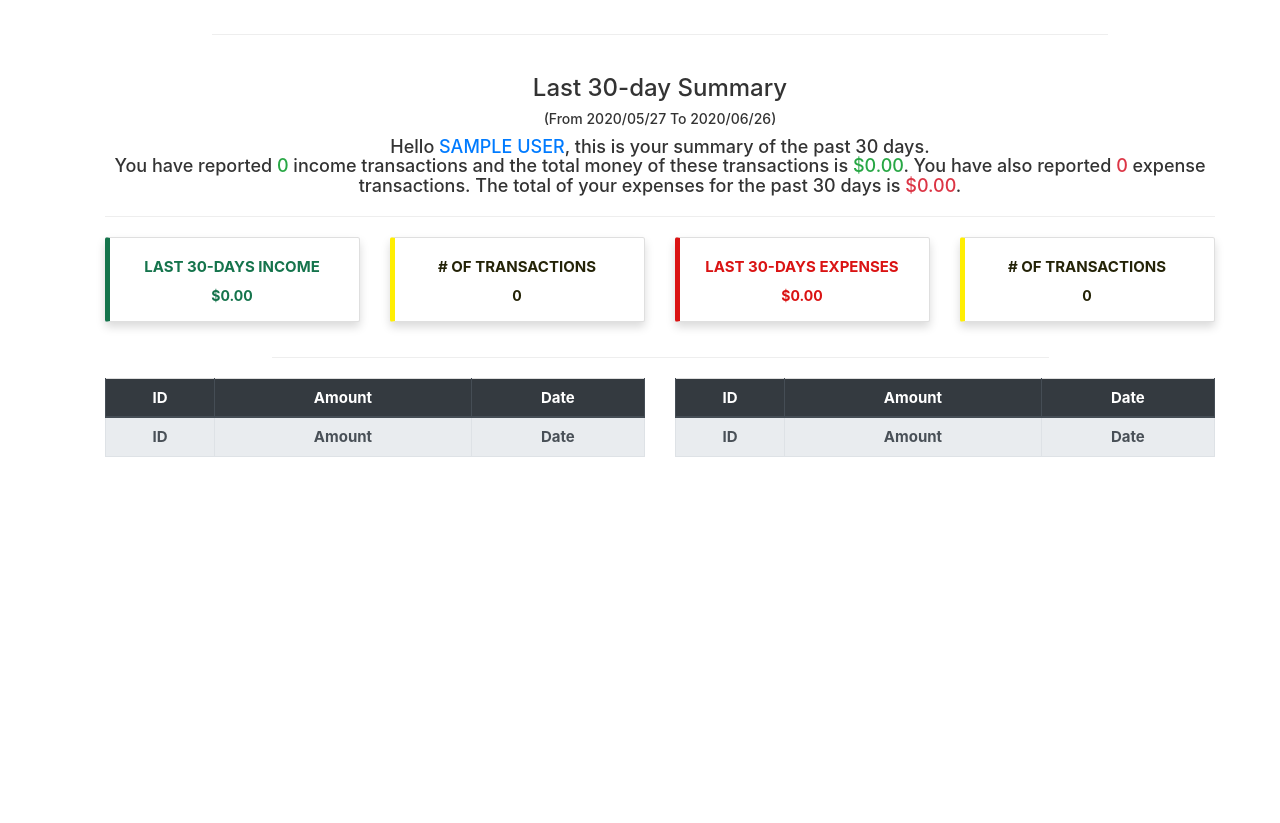
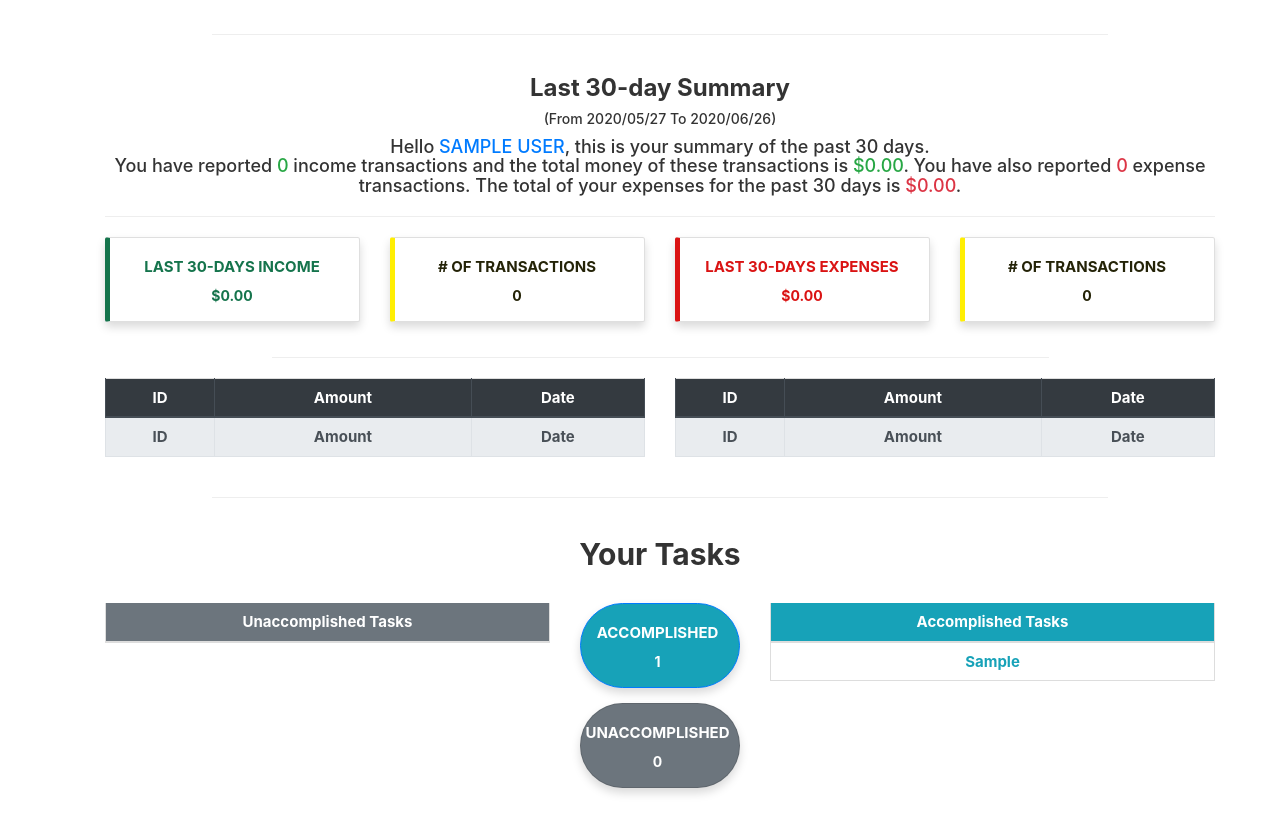
Before and after one commit to dawood96/budgetbookkeeping, a PHP site: page /dashboard.php in a window 1280 px wide. Shown: the part 674-1497 px from the top of the page. Before the commit the page ends 1131 px from the top, so only its background shows below. Run offline with PHP 8.4, Linux system fonts and the light colour scheme; the visitor is signed in with stand-in values (Sample User, id 1); tables that the repository leaves empty or names only in its code hold one stand-in row (values such as "Sample post"); lists and menus that the app fills with data are empty; some libraries are stand-ins or nearby versions.

Commit message:
tasks part is working in the dashboard page

```diff
--- a/brainstorming.php
+++ b/brainstorming.php
@@ -94,7 +94,7 @@ include 'controllers/brainstormingController.php';
 
 
         <form method="POST" action="brainstorming.php" class="input_form">
-            <input class="inputArea" type="text" required placeholder="Enter a tasks" name="task" class="task_input">
+            <input class="inputArea" type="text" required placeholder="Enter a task" name="task" class="task_input">
             <button class ="custBtn" type="submit" name="submit_task" id="add_btn" >Add Task</button>
         </form>
     </div>
--- a/controllers/dashController.php
+++ b/controllers/dashController.php
@@ -155,5 +155,23 @@ $balanceIC1 = number_format($balance, 2,'.', ',');
         }
     }
 
+    // This is for the number of accomplished and not accomplished tasks
+    $unaccomplished_task = "SELECT COUNT(task)  FROM csi3370_task where user_id = $user_id AND is_done = 0";
+    $unaccomplished_task = mysqli_query($conn, $unaccomplished_task);
+    if ($unaccomplished_task->num_rows != 0) {
+        while ($rows = $unaccomplished_task->fetch_assoc()) {
+            $unaccomplished_task_total = $rows['COUNT(task)'];
+        }
+    }
+
+
+    $accomplished_task = "SELECT COUNT(task)  FROM csi3370_task where user_id = $user_id AND is_done = 1";
+    $accomplished_task = mysqli_query($conn, $accomplished_task);
+    if ($accomplished_task->num_rows != 0) {
+        while ($rows = $accomplished_task->fetch_assoc()) {
+            $accomplished_task_total = $rows['COUNT(task)'];
+        }
+    }
+
 
 ?>
--- a/css/style.css
+++ b/css/style.css
@@ -309,14 +309,14 @@ body {
     text-align: center;
     letter-spacing: .1em;
     padding-top: 2%;
-    background: linear-gradient(to right, rgb(241, 245, 242) , rgb(136, 180, 161));
+    background: linear-gradient(to right, rgb(245, 245, 241) , rgb(136, 180, 161));
 }
 
 #expense_page {
     text-align: center;
     letter-spacing: .1em;
     padding-top: 2%;
-    background: linear-gradient(to right, rgb(243, 239, 239) , rgb(163, 159, 159));
+    background: linear-gradient(to right, rgb(250, 253, 58) , rgb(253, 64, 64));
 }
 
 
--- a/dashboard.php
+++ b/dashboard.php
@@ -10,6 +10,19 @@ if(!isset($_SESSION['U_D'])) {
 }
 
 include 'controllers/dashController.php';
+
+
+    $result = "SELECT income_trans_id, income, timestamp, comment  FROM csi3370_income_trans where user_id = $user_id AND timestamp >= (CURDATE() - INTERVAL 1 MONTH )  ORDER BY timestamp DESC LIMIT 10";
+    $result = mysqli_query($conn, $result);
+
+    $result_expense = "SELECT expense_trans_id, expense, timestamp, comment  FROM csi3370_expenses_trans where user_id = $user_id AND timestamp >= (CURDATE() - INTERVAL 1 MONTH )  ORDER BY timestamp DESC LIMIT 10";
+    $result_expense = mysqli_query($conn, $result_expense);
+
+    $result_task = "SELECT task_id, task, timestamp FROM csi3370_task where user_id = $user_id AND is_done = 0 ORDER BY timestamp DESC LIMIT 6";
+    $result_task = mysqli_query($conn, $result_task);
+
+    $result_task_done = "SELECT task_id, task FROM csi3370_task where user_id = $user_id AND is_done = 1 ORDER BY is_done DESC LIMIT 6";
+    $result_task_done = mysqli_query($conn, $result_task_done);
 
 
 ?>
@@ -36,8 +49,7 @@ include 'controllers/dashController.php';
 </head>
 
 <body id="myPage">
-
-<nav class="navbar navbar-default navbar-fixed-top navbar-expand-lg navbar-dark bg-dark ">
+    <nav class="navbar navbar-default navbar-fixed-top navbar-expand-lg navbar-dark bg-dark ">
         <div class="container-fluid">
             <div class="navbar-header">
                 <button type="button" class="navbar-toggle" data-toggle="collapse" data-target="#myNavbar">
@@ -151,17 +163,9 @@ include 'controllers/dashController.php';
     <hr style="width: 70%;">
 
 
-    <?php
-        $result = "SELECT income_trans_id, income, timestamp, comment  FROM csi3370_income_trans where user_id = $user_id AND timestamp >= (CURDATE() - INTERVAL 1 MONTH )  ORDER BY timestamp DESC LIMIT 10";
-        $result = mysqli_query($conn, $result);
-
-        $result_expense = "SELECT expense_trans_id, expense, timestamp, comment  FROM csi3370_expenses_trans where user_id = $user_id AND timestamp >= (CURDATE() - INTERVAL 1 MONTH )  ORDER BY timestamp DESC LIMIT 10";
-        $result_expense = mysqli_query($conn, $result_expense);
-    ?>
-
     <div class="container">
         <div>
-            <h3>Last 30-day Summary</h3>
+            <h3><strong>Last 30-day Summary</strong></h3>
             <h5>(From <?php  echo date('Y/m/d', strtotime('-30 days')); ?> To <?php  echo date("Y/m/d"); ?>)</h5>
             <h4>
                 Hello<span class="text-primary text-uppercase"> <?php  echo $_SESSION['FName'];?></span>, this is your summary of the past 30 days. <br>
@@ -304,6 +308,89 @@ include 'controllers/dashController.php';
         </div>
     </div>
 
+    <hr style="width: 70%;">
+
+    <div class="container">
+        <h2><strong>Your Tasks</strong></h2>
+        <br>
+        <div class="row justify-content-center">
+            <div class="col-md-5 col-lg-5 col-sm-12 col-xs-12">
+                <div class="table-responsive">
+                    <table class="table table-hover table-bordered">
+                        <thead class="">
+                            <tr class="text-center bg-secondary text-white">
+                                <th class="text-center">Unaccomplished Tasks</th>
+                            </tr>
+                        </thead>
+                        <?php while ($row = $result_task->fetch_assoc() ): ?>
+                        <tr class="">
+                            <td class="font-weight-bold text-primary"><?php echo $row['task']; ?></td>
+                        </tr>
+                        <?php endwhile; ?>
+                    </table>
+                </div>
+            </div>
+
+            <div class="col-md-2 col-lg-2 col-sm-12 col-xs-12">
+                <div class="row">
+                    <div class="col-xl-12 col-md-12 mb-4">
+                        <a href="brainstorming.php">
+                            <div class="card border-primary border-primary-expense shadow h-100 py-2 bg-info text-white rounded-pill">
+                                <div class="card-body">
+                                    <div class="row no-gutters align-items-center">
+                                        <div class="col mr-2">
+                                            <div class="text-xs font-weight-bold text-uppercase mb-1">Accomplished</div>
+                                            <div class="h5 mb-0 font-weight-bold text-gray-800"><?php  echo $accomplished_task_total; ?></div>
+                                        </div>
+                                        <div class="col-auto">
+                                            <i class="fas fa-calendar fa-2x text-gray-300"></i>
+                                        </div>
+                                    </div>
+                                </div>
+                            </div>
+                        </a>
+                    </div>
+                </div>
+                <div class="row">
+                    <div class="col-xl-12 col-md-12 mb-4">
+                        <a href="brainstorming.php">
+                            <div class="card  shadow h-100 py-2 bg-secondary text-white rounded-pill">
+                                <div class="card-body">
+                                    <div class="row no-gutters align-items-center">
+                                        <div class="col mr-2">
+                                            <div class="text-xs font-weight-bold text-uppercase mb-1">Unaccomplished</div>
+                                            <div class="h5 mb-0 font-weight-bold text-gray-800"><?php  echo $unaccomplished_task_total; ?></div>
+                                        </div>
+                                        <div class="col-auto">
+                                            <i class="fas fa-calendar fa-2x text-gray-300"></i>
+                                        </div>
+                                    </div>
+                                </div>
+                            </div>
+                        </a>
+                    </div>
+                </div>
+            </div>
+
+            <div class="col-md-5 col-lg-5 col-sm-12 col-xs-12">
+                <div class="table-responsive">
+                    <table class="table table-hover table-bordered">
+                        <thead class="">
+                            <tr class="text-center bg-info text-white">
+                                <th class="text-center">Accomplished Tasks</th>
+                            </tr>
+                        </thead>
+                        <?php while ($row = $result_task_done->fetch_assoc() ): ?>
+                        <tr class="">
+                            <td class="font-weight-bold text-info "><?php echo $row['task']; ?></td>
+                        </tr>
+                        <?php endwhile; ?>
+                    </table>
+                </div>
+            </div>
+        </div>
+    </div>
+
 
 
 
```
